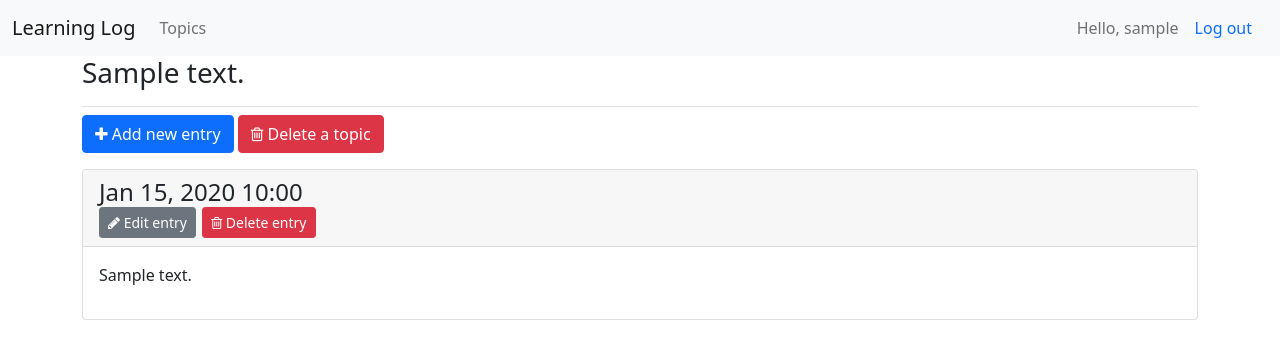
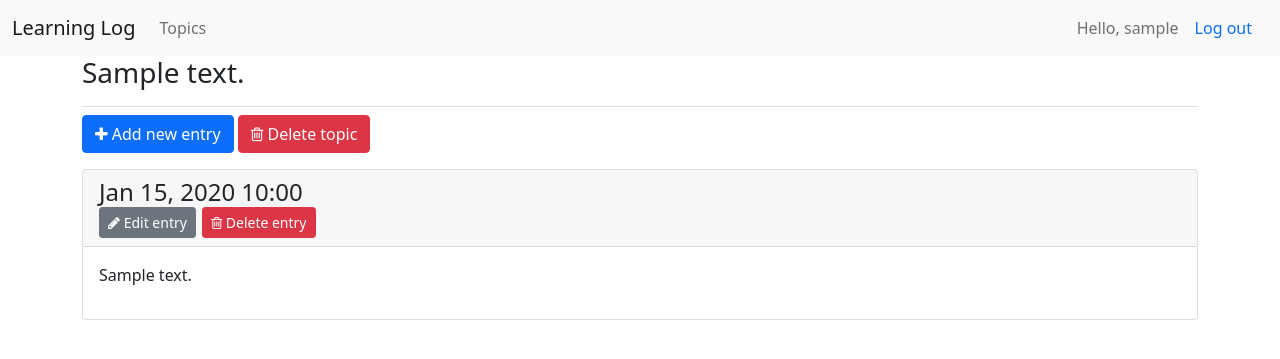
Before and after one commit to vladkuz-vk/dj-prj, a Django app: page /topics/1/ in a window 1280 px wide. Shown: the top 359 px of the page. Run offline with Django 4.2, Linux system fonts and the light colour scheme; a user stored in the database is signed in; tables that the repository leaves empty hold one stand-in row (values such as "Sample post").

Commit message:
Register style updated, entry edit/delete fixed

```diff
--- a/learning_logs/templates/learning_logs/topic.html
+++ b/learning_logs/templates/learning_logs/topic.html
@@ -7,25 +7,25 @@
 
 {% block content %}
   <button type="button" class="btn btn-primary" data-bs-toggle="modal" data-bs-target="#new_entry"><i class="fa fa-plus" aria-hidden="true"></i> Add new entry</button>
-  <button type="button" class="btn btn-danger" data-bs-toggle="modal" data-bs-target="#delete_topic"><i class="fa fa-trash-o" aria-hidden="true"></i> Delete a topic</button>
+  <button type="button" class="btn btn-danger" data-bs-toggle="modal" data-bs-target="#delete_topic"><i class="fa fa-trash-o" aria-hidden="true"></i> Delete topic</button>
   <p></p>
   {% for entry in entries %}
     <div class="card mb-3">
       <h4 class="card-header">
         {{ entry.date_added|date:'M d, Y H:i' }}<br>
-        <button type="button" class="btn btn-secondary btn-sm" data-bs-toggle="modal" data-bs-target="#edit_entry"><i class="fa fa-pencil" aria-hidden="true"></i> Edit entry</button>
-        <button type="button" class="btn btn-danger btn-sm" data-bs-toggle="modal" data-bs-target="#delete_entry"><i class="fa fa-trash-o" aria-hidden="true"></i> Delete entry</button>
+        <button type="button" class="btn btn-secondary btn-sm" data-bs-toggle="modal" data-bs-target="#edit_entry_{{ entry.id }}"><i class="fa fa-pencil" aria-hidden="true"></i> Edit entry</button>
+        <button type="button" class="btn btn-danger btn-sm" data-bs-toggle="modal" data-bs-target="#delete_entry_{{ entry.id }}"><i class="fa fa-trash-o" aria-hidden="true"></i> Delete entry</button>
       </h4>
       <div class="card-body">
         {{ entry.text|linebreaks }}
       </div>
     </div>
 
-    <div class="modal fade" id="edit_entry" tabindex="-1" aria-labelledby="edit_entryLabel" aria-hidden="true">
+    <div class="modal fade" id="edit_entry_{{ entry.id }}" tabindex="-1" aria-labelledby="edit_entryLabel" aria-hidden="true">
       <div class="modal-dialog">
         <div class="modal-content">
           <div class="modal-header">
-            <h5 class="modal-title" id="edit_entryLabel">New entry</h5>
+            <h5 class="modal-title" id="edit_entryLabel">Edit entry</h5>
             <button type="button" class="btn-close" data-bs-dismiss="modal" aria-label="Close"></button>
           </div>
           <div class="modal-body">
@@ -46,7 +46,7 @@
       </div>
     </div>
 
-    <div class="modal fade" id="delete_entry" tabindex="-1" aria-labelledby="delete_entryLabel" aria-hidden="true">
+    <div class="modal fade" id="delete_entry_{{ entry.id }}" tabindex="-1" aria-labelledby="delete_entryLabel" aria-hidden="true">
       <div class="modal-dialog">
         <div class="modal-content">
           <div class="modal-header">
@@ -95,7 +95,7 @@
     <div class="modal-dialog">
       <div class="modal-content">
         <div class="modal-header">
-          <h5 class="modal-title" id="delete_topicLabel">Delete a topic</h5>
+          <h5 class="modal-title" id="delete_topicLabel">Delete topic</h5>
           <button type="button" class="btn-close" data-bs-dismiss="modal" aria-label="Close"></button>
         </div>
         <div class="modal-body">
--- a/users/templates/registration/register.html
+++ b/users/templates/registration/register.html
@@ -6,6 +6,11 @@
 {% endblock page_header %}
 
 {% block content %}
+  <style>
+  ul {
+    margin-bottom: 0;
+  }
+   </style>
   {% if form.errors.username or form.errors.password1 or form.errors.password2 %}
     <div class="alert alert-danger" role="alert">
       <div>{{form.errors.username}}</div>
```
